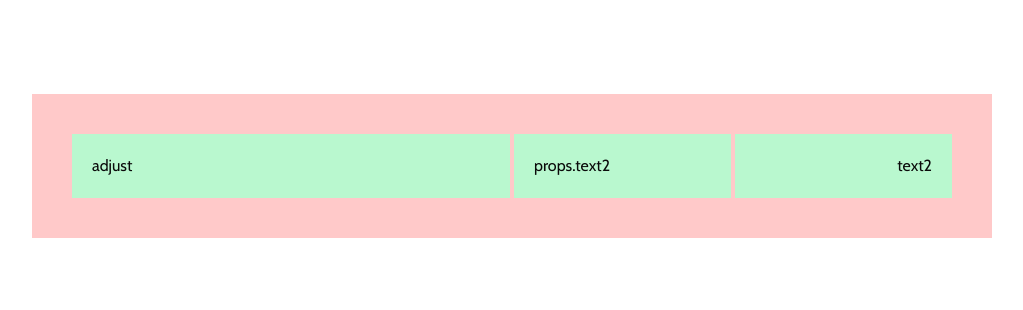
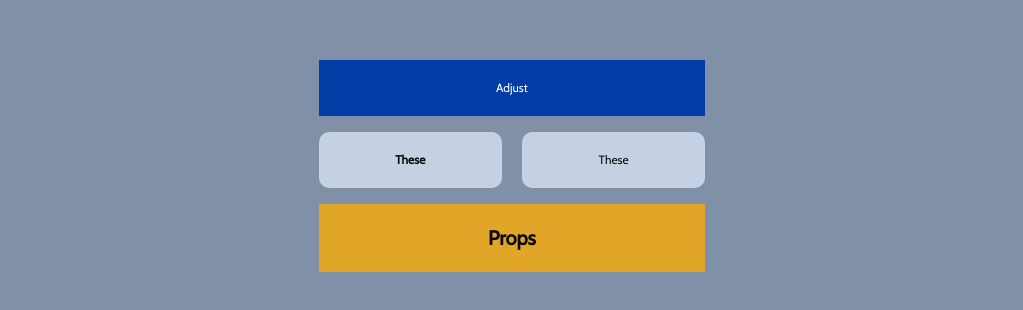
Before and after one commit to acm-ucr/agsm-website, a Next.js app: page / in a window 1280 px wide. Shown: the part 234-544 px from the top of the page, without its empty margins (128-1151 px from the left). Built offline with nearby package versions, Linux system fonts and the light colour scheme.

Commit message:
finished component to match the example

```diff
--- a/src/app/page.tsx
+++ b/src/app/page.tsx
@@ -2,8 +2,8 @@ import Example from "@/components/Example";
 
 const Home = () => {
   return (
-    <div className="flex h-screen w-screen items-center justify-center">
-      <Example text1="adjust" text2="text2" text3="these" />
+    <div className="bg-agsm-blue-300 flex h-screen w-screen items-center justify-center">
+      <Example text1="Adjust" text2="Props" text3="These" />
     </div>
   );
 };
--- a/src/components/Example.tsx
+++ b/src/components/Example.tsx
@@ -1,10 +1,19 @@
 const Example = (props: { text1: string; text2: string; text3: string }) => {
   return (
-    <div className="flex w-3/4 items-center gap-1 bg-red-200 p-10">
-      <div className="w-1/2 bg-green-200 p-5 text-left">{props.text1}</div>
-      <div className="flex w-1/2 flex-row gap-1">
-        <div className="w-full bg-green-200 p-5 text-left">props.text2</div>
-        <div className="w-full bg-green-200 p-5 text-right">{props.text2}</div>
+    <div className="bg-agsm-blue-300 flex w-2/3 flex-col items-center gap-4 p-10">
+      <div className="bg-agsm-blue-200 w-1/2 p-5 text-center text-xs text-white">
+        {props.text1}
+      </div>
+      <div className="flex w-1/2 flex-row gap-5">
+        <div className="bg-agsm-blue-100 w-full rounded-lg p-5 text-center text-xs font-bold">
+          {props.text3}
+        </div>
+        <div className="bg-agsm-blue-100 w-full rounded-lg p-5 text-center text-xs">
+          {props.text3}
+        </div>
+      </div>
+      <div className="bg-agsm-yellow-200 w-1/2 p-5 text-center text-xl font-bold">
+        {props.text2}
       </div>
     </div>
   );
```
